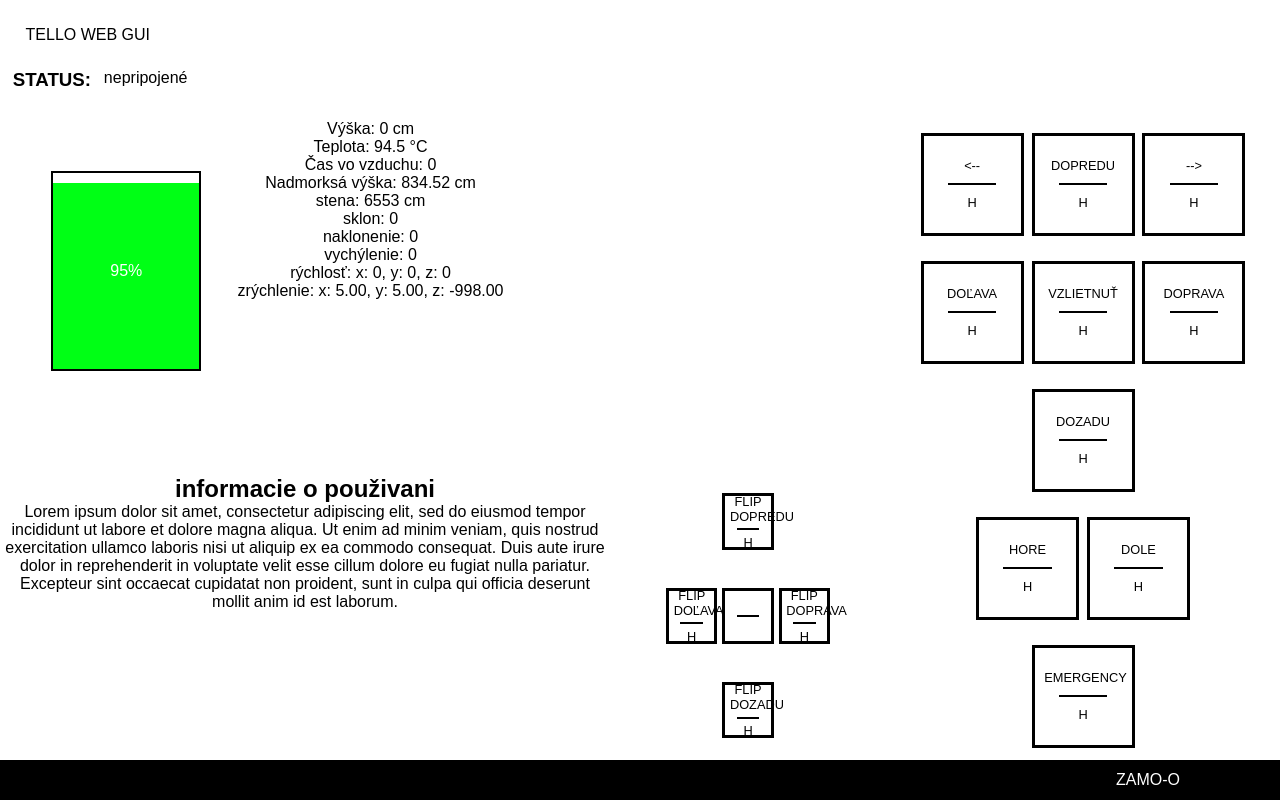
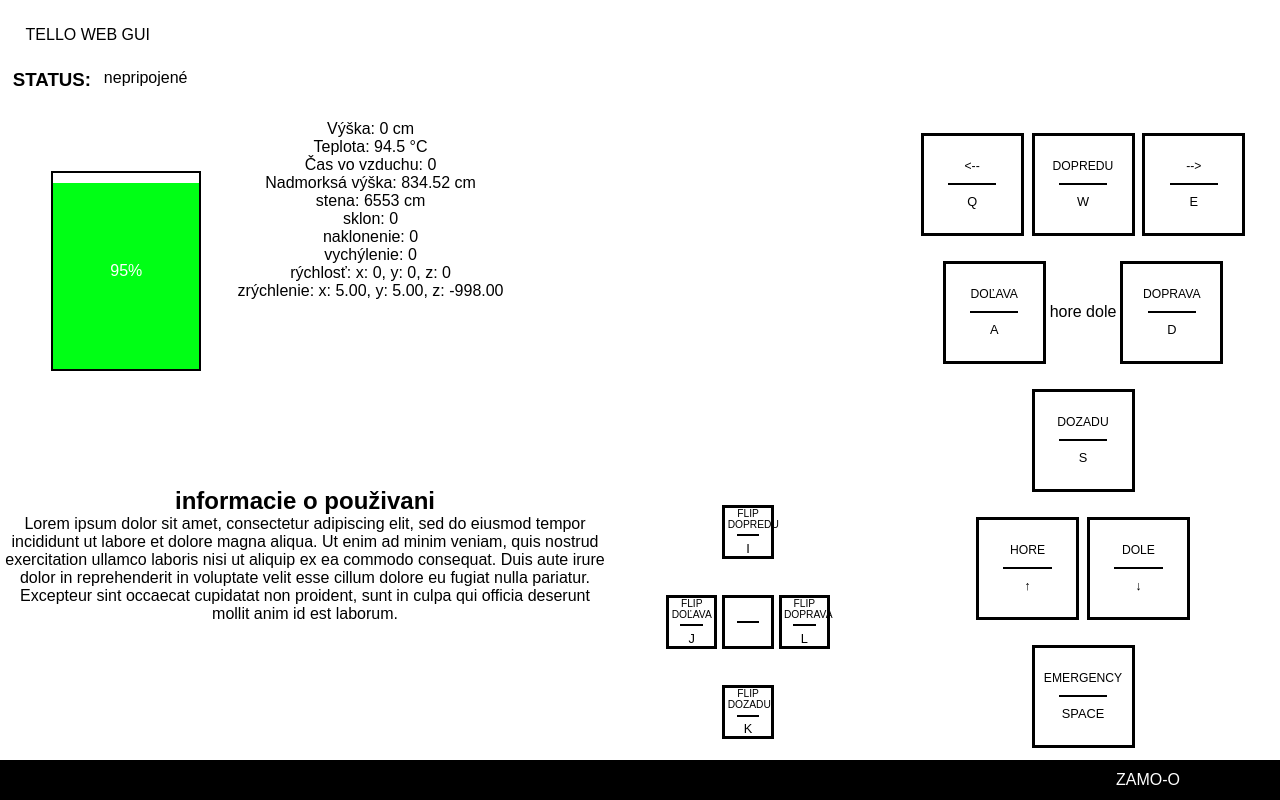
Before and after one commit to zamo-o/Tello_web-GUI_React_NodeJs, a React (Create React App) app in the folder frontend/: page / in a window 1280 px wide. Built offline with nearby package versions, Linux system fonts and the light colour scheme; no server answers.

Commit message:
uprava buttonov

```diff
--- /dev/null
+++ b/frontend/src/components/BUTTON_START_STOP.jsx
@@ -0,0 +1,9 @@
+import React from "react";
+
+export default function BUTTON_START_STOP() {
+    return (
+        <div>
+            hore dole
+        </div>
+    );
+}
--- a/frontend/src/components/DRONCOMMANDS.jsx
+++ b/frontend/src/components/DRONCOMMANDS.jsx
@@ -1,35 +1,36 @@
 import React from "react";
 import BUTTON from "./BUTTON.jsx";
+import BUTTON_START_STOP from "./BUTTON_START_STOP.jsx";
 
 export default  function DRONCOMMANDS() {
     return(
     <div className="dron-commands item2">
 
         <div className="riadok">
-            <BUTTON nazov="<--" prikaz="ccw 45" tlacitko="H"/>
-            <BUTTON nazov="DOPREDU" prikaz="forward 20" tlacitko="H"/>
-            <BUTTON nazov="-->" prikaz="cw 45" tlacitko="H"/>
+            <BUTTON nazov="<--" prikaz="ccw 45" tlacitko="Q"/>
+            <BUTTON nazov="DOPREDU" prikaz="forward 20" tlacitko="W"/>
+            <BUTTON nazov="-->" prikaz="cw 45" tlacitko="E"/>
         </div>
 
         <div className="riadok">
-            <BUTTON nazov="DOĽAVA" prikaz="left 20" tlacitko="H"/>
-            <BUTTON nazov="VZLIETNUŤ" prikaz="takeoff" tlacitko="H"/>
-            <BUTTON nazov="DOPRAVA" prikaz="right 20" tlacitko="H"/>
+            <BUTTON nazov="DOĽAVA" prikaz="left 20" tlacitko="A"/>
+            <BUTTON_START_STOP />
+            <BUTTON nazov="DOPRAVA" prikaz="right 20" tlacitko="D"/>
         </div>
 
         <div className="riadok">
 
-            <BUTTON nazov="DOZADU" prikaz="back 20" tlacitko="H"/>
+            <BUTTON nazov="DOZADU" prikaz="back 20" tlacitko="S"/>
 
         </div>
 
         <div className="riadok">
-            <BUTTON nazov="HORE" prikaz="up 20" tlacitko="H"/>
-            <BUTTON nazov="DOLE" prikaz="DOWN 20" tlacitko="H"/>
+            <BUTTON nazov="HORE" prikaz="up 20" tlacitko="↑"/>
+            <BUTTON nazov="DOLE" prikaz="DOWN 20" tlacitko="↓"/>
         </div>
 
         <div className="riadok">
-            <BUTTON nazov="EMERGENCY" prikaz="emergency" tlacitko="H"/>
+            <BUTTON nazov="EMERGENCY" prikaz="emergency" tlacitko="SPACE"/>
         </div>
 
         </div>
--- a/frontend/src/components/TRICKS.jsx
+++ b/frontend/src/components/TRICKS.jsx
@@ -6,17 +6,17 @@ export default  function TRICKS() {
     <div className="dron-tricks item4">
 
         <div className="riadok">
-            <BUTTON nazov="FLIP DOPREDU" prikaz="flip f" tlacitko="H"/>
+            <BUTTON nazov="FLIP DOPREDU" prikaz="flip f" tlacitko="I"/>
         </div>
 
         <div className="riadok">
-            <BUTTON nazov="FLIP DOĽAVA" prikaz="flip l" tlacitko="H"/>
+            <BUTTON nazov="FLIP DOĽAVA" prikaz="flip l" tlacitko="J"/>
             <BUTTON nazov="" prikaz="" tlacitko=""/>
-            <BUTTON nazov="FLIP DOPRAVA" prikaz="flip r" tlacitko="H"/>
+            <BUTTON nazov="FLIP DOPRAVA" prikaz="flip r" tlacitko="L"/>
         </div>
 
         <div className="riadok">
-            <BUTTON nazov="FLIP DOZADU" prikaz="flip b" tlacitko="H"/>
+            <BUTTON nazov="FLIP DOZADU" prikaz="flip b" tlacitko="K"/>
         </div>
 
         </div>
--- a/frontend/src/components/css/style.css
+++ b/frontend/src/components/css/style.css
@@ -22,7 +22,7 @@
     height: 5%;
     display: flex;
     align-items: center;
-    justify-content: end;
+    justify-content: flex-end;
     background-color: #000000;
 
 }
@@ -131,6 +131,16 @@
 
 }
 
+.dron-commands p {
+    font-size: 95%;
+    text-align: center;
+}
+
+.dron-tricks p {
+    font-size: 80%;
+    text-align: center;
+}
+
 /*
 .button-box {
     width: 103px;
@@ -147,7 +157,7 @@
 .button-nadpis{
     text-align: center;
     width: 100%;
-    padding: 10%;
+    padding: 10% 5%;
 }
 
 .button-ciarka {
```
